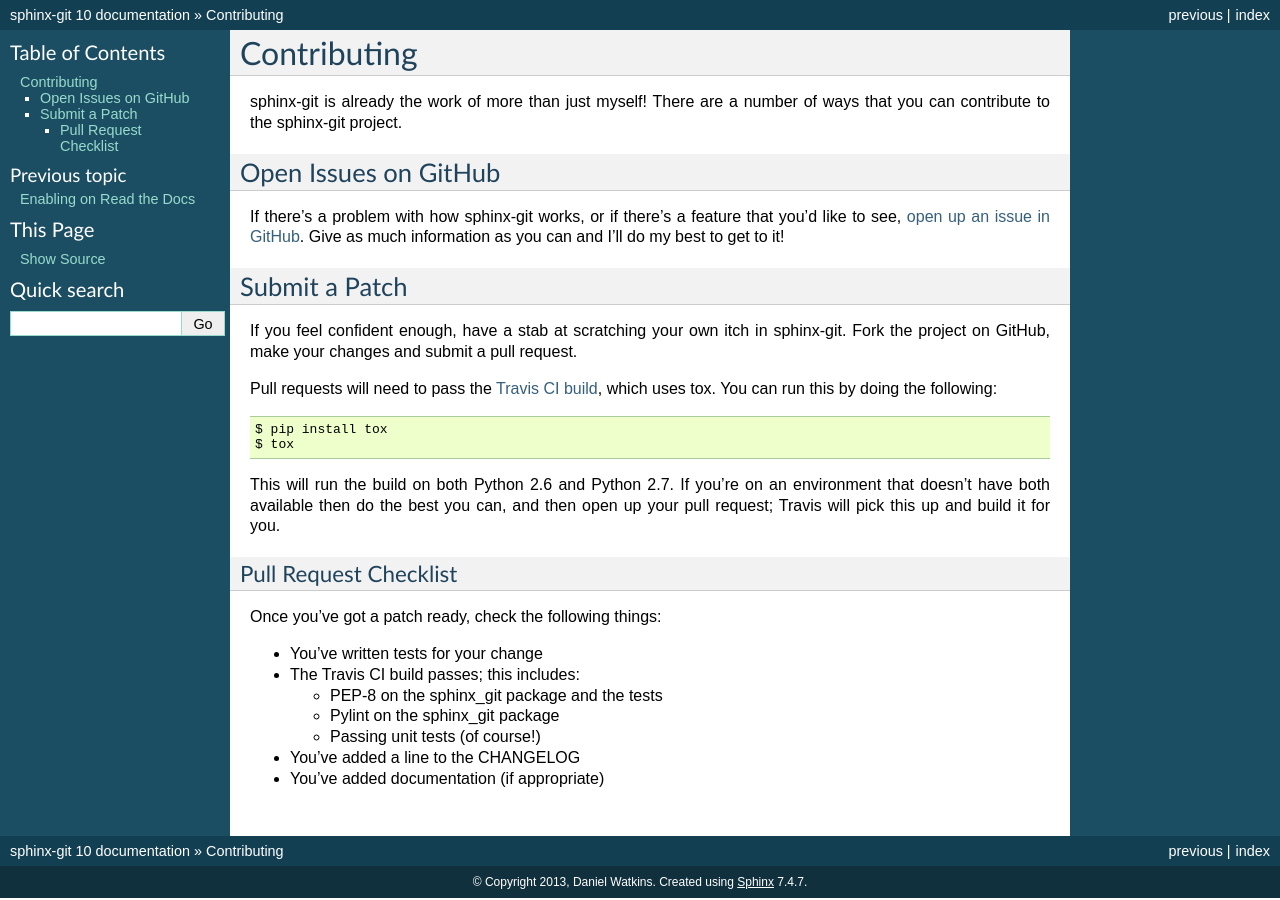
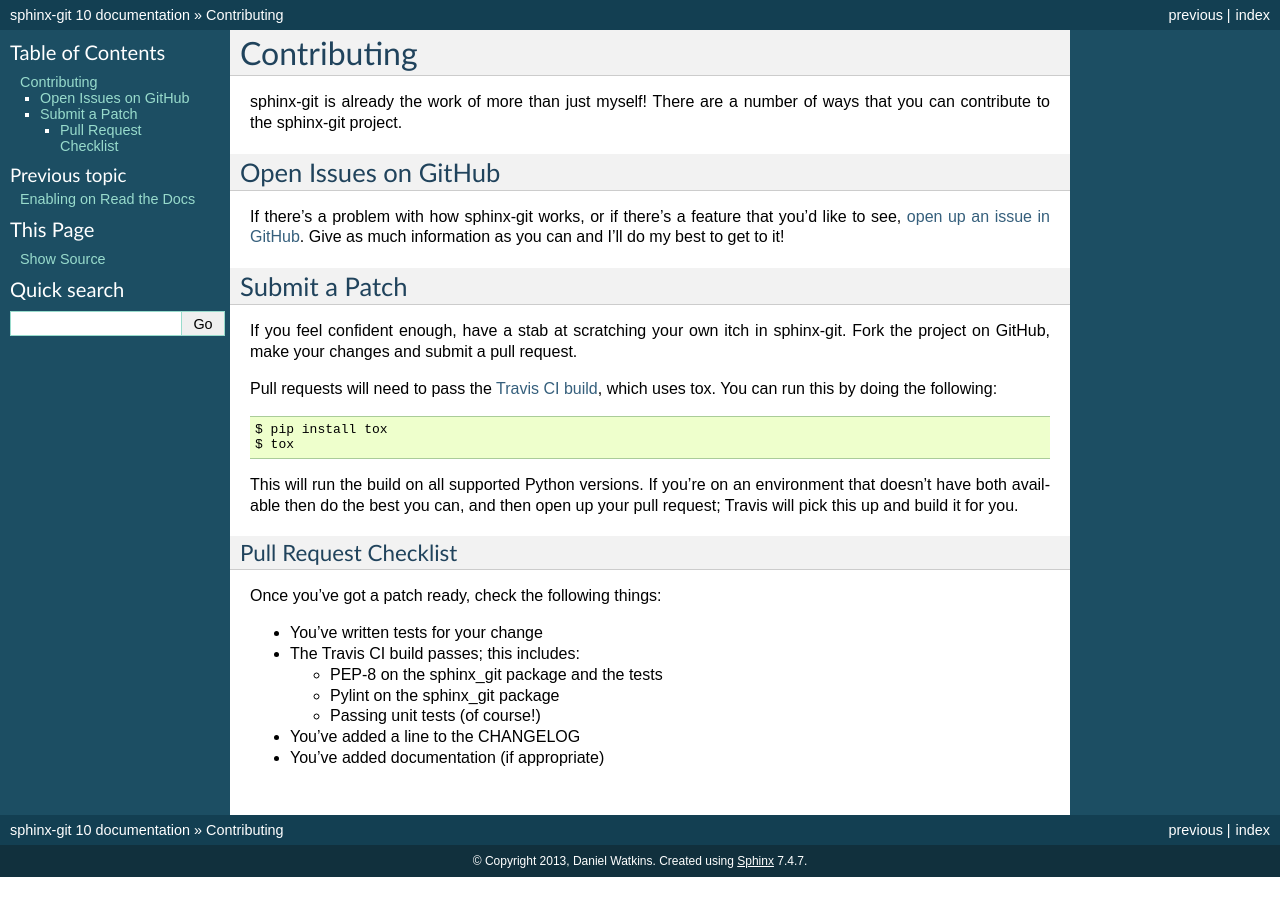
Before and after one commit to OddBloke/sphinx-git, a Sphinx documentation site: the page built from docs/contributing.rst, in a window 1280 px wide. Built offline with Sphinx 7.4.7, drawn with Linux system fonts in a browser that asks for light colours.

Commit message:
Drop Python 2.6 support

```diff
--- a/docs/contributing.rst
+++ b/docs/contributing.rst
@@ -25,9 +25,10 @@
     $ pip install tox
     $ tox
 
-This will run the build on both Python 2.6 and Python 2.7.  If you're on an
-environment that doesn't have both available then do the best you can, and then
-open up your pull request; Travis will pick this up and build it for you.
+This will run the build on all supported Python versions.  If you're on
+an environment that doesn't have both available then do the best you
+can, and then open up your pull request; Travis will pick this up and
+build it for you.
 
 Pull Request Checklist
 ~~~~~~~~~~~~~~~~~~~~~~
--- a/requirements.txt
+++ b/requirements.txt
@@ -2,9 +2,7 @@
 mock
 nose
 pep8
-pylint<1.4
-astroid<1.3
+pylint
 travis-solo
-unittest2
 
 -e .
```
Also changed, not shown: .travis.yml, 4 other files.
